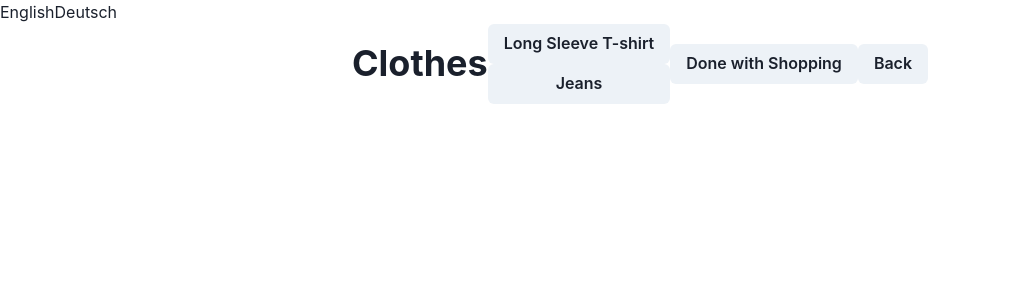
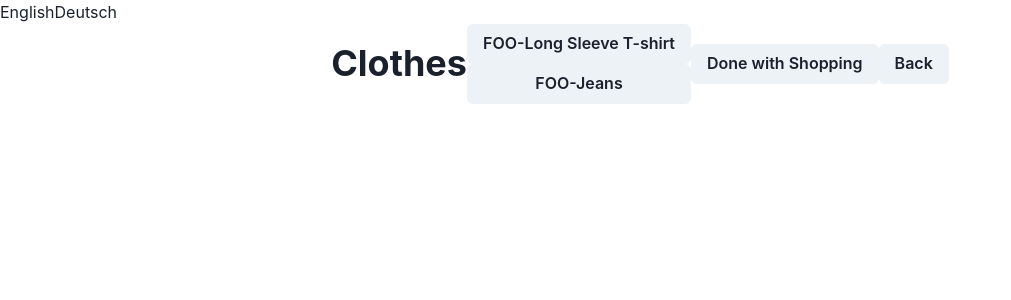
Before and after one commit to spaudanjo/bt-preorder-app, a React (Create React App) app: page / in a window 1280 px wide. Both pictures are taken after a click on the button "No". Shown: the top 300 px of the page, without its empty margins (0-1011 px from the left). Built offline with nearby package versions, Linux system fonts and the light colour scheme.

Commit message:
WIP - mocked translations for shop feature

```diff
--- a/src/MockedFormStructureAPIResult.ts
+++ b/src/MockedFormStructureAPIResult.ts
@@ -20,6 +20,11 @@ const mockedFormStructureFromAPI: Array<FormStructureAPIDataEntry> = [
             gender: "male",
             size: "XL",
           },
+          de: {
+            productType: "Langarm T-shirt",
+            gender: "Herren",
+            size: "XL",
+          },
         },
         stock: 4,
       },
@@ -34,6 +39,11 @@ const mockedFormStructureFromAPI: Array<FormStructureAPIDataEntry> = [
             gender: "female",
             size: "S",
           },
+          de: {
+            productType: "Langarm T-shirt",
+            gender: "Damen",
+            size: "S",
+          },
         },
         stock: 14,
       },
@@ -46,6 +56,11 @@ const mockedFormStructureFromAPI: Array<FormStructureAPIDataEntry> = [
           en: {
             productType: "Long Sleeve T-shirt",
             gender: "male",
+            size: "L",
+          },
+          de: {
+            productType: "Langarm T-shirt",
+            gender: "Herren",
             size: "L",
           },
         },
--- a/src/components/form-views/NFIShop/NFIShop.tsx
+++ b/src/components/form-views/NFIShop/NFIShop.tsx
@@ -62,7 +62,14 @@ const NFIShop = ({
         {Object.keys(normalisedAndLocalisedProductTypeTuples)
           .map(
             (productTypeKey) =>
-              normalisedAndLocalisedProductTypeTuples[productTypeKey]
+            {
+
+              const FOO = normalisedAndLocalisedProductTypeTuples[productTypeKey]
+              console.log(currentLanguage.id)
+              console.log(FOO)
+
+              return FOO;
+            }
           )
           .map((productType) => (
               <Button
@@ -72,7 +79,7 @@ const NFIShop = ({
                   setProductTypeForDetailView(productType.normalised)
                 }
               >
-                {productType.localised}
+                FOO-{productType.localised}
               </Button>
           ))}
       </Grid>
--- a/src/components/form-views/NFIShop/helpers.ts
+++ b/src/components/form-views/NFIShop/helpers.ts
@@ -4,5 +4,9 @@ export const getLocalizedProductDetailsForCurrentLanguageOrForEnglish = (
   product: Product,
   languageId: string
 ) =>
-  product.localizedProductDetailsByLanguageId[languageId] ||
+{
+  console.log(product.localizedProductDetailsByLanguageId);
+  return product.localizedProductDetailsByLanguageId[languageId] ||
   product.localizedProductDetailsByLanguageId["en"];
+
+}
```
